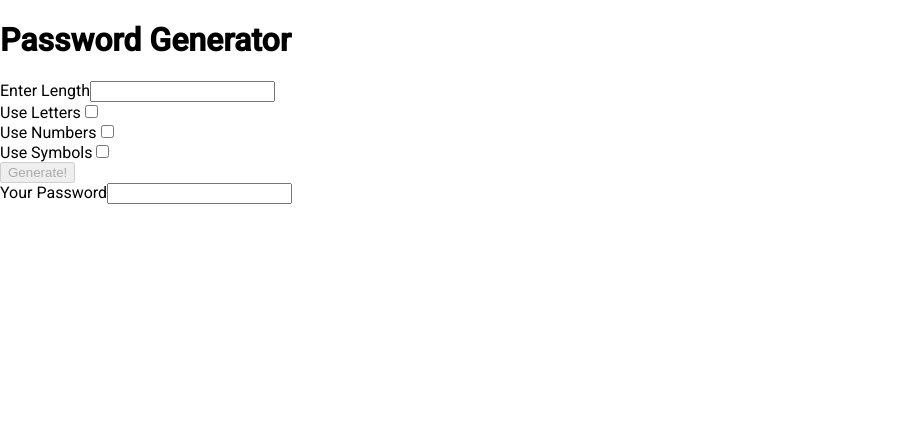
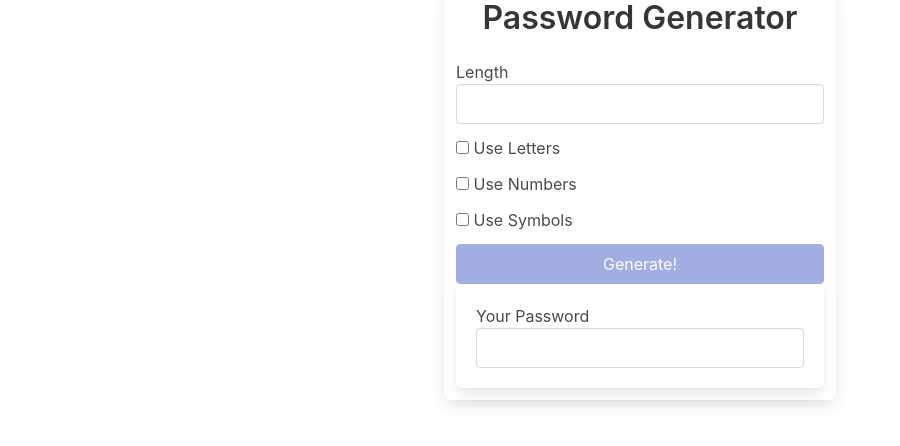
Before and after one commit to ken0901/Angular-Template-Syntax, an Angular app: page / in a window 1280 px wide. Shown: the top 446 px of the page, without its empty margins (0-900 px from the left). Built offline with nearby package versions, Linux system fonts and the light colour scheme.

Commit message:
Using Bulma library to implement css

```diff
--- a/package.json
+++ b/package.json
@@ -18,6 +18,7 @@
     "@angular/platform-browser": "^14.3.0",
     "@angular/platform-browser-dynamic": "^14.0.0",
     "@angular/router": "^14.0.0",
+    "bulma": "^0.9.4",
     "rxjs": "~6.6.0",
     "zone.js": "~0.11.4"
   },
--- a/src/app/app.component.html
+++ b/src/app/app.component.html
@@ -1,35 +1,52 @@
-<h1>Password Generator</h1>
+<div class="container">
+    <div class="columns is-centered">
+        <div class="box column is-one-third">
+            <h1 class="title has-text-centered">Password Generator</h1>
 
-<div>
-    <label>Enter Length</label>
-    <input (input)="onChangeLength($event)"/>
+            <div class="field">
+                <label>Length</label>
+                <input class="input" (input)="onChangeLength($event)"/>
             </div>
 
-<div>
-    <label>Use Letters</label>
+            <div class="field">
+                <div class="control">
+                    <label class="checkbox">
                         <input (change)="onChangeUseLetters()" type="checkbox" />
+                        Use Letters
+                    </label>
+                </div>
             </div>
 
-<div>
-    <label>Use Numbers</label>
+            <div class="field">
+                <div class="control">
+                    <label class="checkbox">
                         <input (change)="onChangeUseNumbers()" type="checkbox" />
+                        Use Numbers
+                    </label>
+                </div>
             </div>
 
-<div>
-    <label>Use Symbols</label>
+            <div class="field">
+                <div class="control">
+                    <label class="checkbox">
                         <input (change)="onChangeUseSymbols()" type="checkbox" />
+                        Use Symbols
+                    </label>
+                </div>
             </div>
 
-<div>
             <button
                 [disabled]="!(length && (includeLetters || includedNumbers || includedSymbols))"
                 (click)="onButtonClick()"
+                class="button is-link is-fullwidth"
             >
                 Generate!
             </button>
+
+            <div class="box">
+                <label>Your Password</label>
+                <input class="input" [value]="password"/>
             </div>
-
-<div>
-    <label>Your Password</label>
-    <input [value]="password"/>
         </div>
+    </div>
+</div>
--- a/src/styles.css
+++ b/src/styles.css
@@ -1,4 +1,2 @@
 /* You can add global styles to this file, and also import other style files */
-
-html, body { height: 100%; }
-body { margin: 0; font-family: Roboto, "Helvetica Neue", sans-serif; }
+@import 'bulma/css/bulma.css';
```
Also changed, not shown: 1 other file (tests, documents, lock files or other folders). Lines whose indentation alone changed are shown as unchanged.
